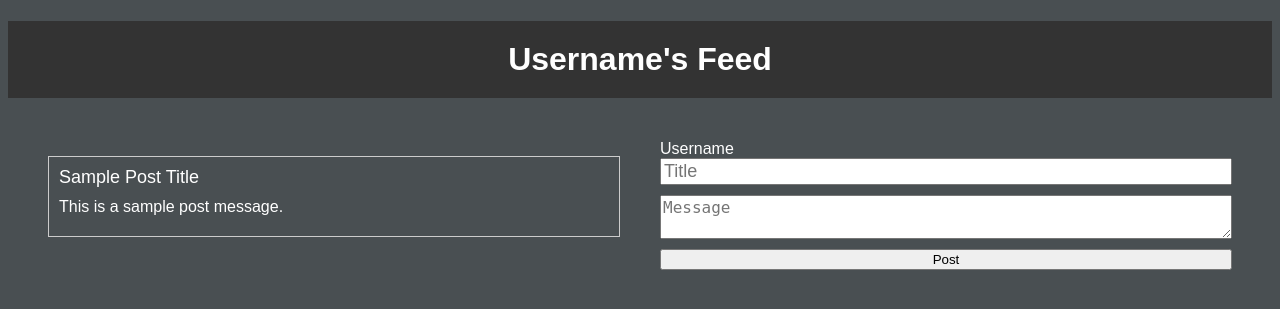
After one commit to junyanchen123/312, a Flask app: page /posts.html in a window 1280 px wide. The commit adds this page. Shown: the top 309 px of the page. Run offline with Flask 2, Linux system fonts and the light colour scheme; data that the repository does not hold is empty.

Commit message:
rewrote frontend, added comments for readability -christian

```diff
--- a/hello_flask/app.py
+++ b/hello_flask/app.py
@@ -1,86 +1,86 @@
 import html
+import hashlib
+import bcrypt
 import json
-
-from flask import Flask, make_response, request, session, render_template, redirect
+from flask import Flask, make_response, request, redirect
 from pymongo import MongoClient
-import bcrypt
-import uuid
+from uuid import uuid4
 
 mongo_client = MongoClient("mongo")
-db = mongo_client["cse312"]  # database
+db = mongo_client["cse312"]                                 #database
 
-security_collection = db["security"]  # collection in the database for usernames/passwords?
-token_collection = db["token"]  # collection in the database for ???
-post_collection = db["post"]  #
+security_collection = db["security"]                        #collection in the database for usernames/salts/password hashes/auth hashes
+post_collection = db["post"]                                #collection in the database for posts
 
-app = Flask(__name__)  # initialise the applicaton
-app.secret_key = "super secret key"
+app = Flask(__name__)                                       #initialise the applicaton
 
+#security_collection.delete_many({})                        #REMOVE THIS LINE
 
 @app.route("/")
 def home():
-    htmlCodeStream = open("templates/index.html", "rb")
+    htmlCodeStream = open("templates/index.html", "rb").read()                  #reads index.html as bytes
+    r = make_response(htmlCodeStream.decode())                                  #makes response to serve index.html
+    r.headers.set("X-Content-Type-Options", "nosniff")                          #sets nosniff header
+    return r
 
-    bodystring: bytes = htmlCodeStream.read()
+@app.route("/login.html")
+def logger():
+    loginPage = open("templates/login.html","rb").read()
+    response = make_response(loginPage)
+    response.headers.set("X-Content-Type-Options","nosniff")
+    response.headers.set("Content-Type","text/html")
+    return response
 
-    htmlCodeStream.close()
-
-    r = make_response(bodystring.decode())
-
-    r.headers.set("X-Content-Type-Options", "nosniff")
-
-    all_posts = list(post_collection.find({}))  # get post from db send to the home page
-
-    return render_template('index.html', username=session.get('username'), posts=all_posts)
-
-
-@app.route("/static/style.css")
-def home2():
-    cssCodeStream = open("static/style.css", "rb")
-
-    bodystring: bytes = cssCodeStream.read()
-
-    cssCodeStream.close()
-
-    r = make_response(bodystring.decode())
-
+@app.route("/index.css")
+def indexCsser():
+    cssCodeStream = open("templates/index.css", "rb").read()
+    r = make_response(cssCodeStream.decode())
     r.headers.set("X-Content-Type-Options", "nosniff")
     r.headers.set("Content-Type", "text/css")
-
     return r
 
+@app.route("/posts.html")
+def posterhtml():
+    posterer = open("templates/posts.html","rb").read()
+    response = make_response(posterer)
+    response.headers.set("Content-Type","text/html")
+    response.headers.set("X-Content-Type-Options","nosniff")
+    return response
 
-@app.route("/static/functions.js")
-def home3():
-    jsCodeStream = open("static/functions.js", "rb")
+@app.route("/posts.css")
+def posterthingy():
+    posterer = open("templates/posts.css","rb").read()
+    response = make_response(posterer)
+    response.headers.set("Content-Type","text/css")
+    response.headers.set("X-Content-Type-Options","nosniff")
+    return response
 
-    bodystring: bytes = jsCodeStream.read()
+@app.route("/finduser")
+def userLocator():
+    auth = request.cookies.get('auth')
+    hashAuth = hashSlingingSlasher(auth)
+    record = security_collection.find_one({"hashed authentication token":hashAuth})
+    username = record["username"]
+    response = make_response(username)
+    response.headers.set("X-Content-Type-Options","nosniff")
+    response.headers.set("Content-Type","text/plain")
+    return response
 
-    jsCodeStream.close()
-
-    r = make_response(bodystring.decode())
-
-    r.headers.set("X-Content-Type-Options", "nosniff")
-    r.headers.set("Content-Type", "text/javascript")
-
-    return r
-
+@app.route("/functions.js")
+def jsFunctions():
+    jsCodeStream = open("static/functions.js", "rb").read()
+    response = make_response(jsCodeStream)
+    response.headers.set("X-Content-Type-Options", "nosniff")
+    response.headers.set("Content-Type", "text/javascript")
+    return response
 
 @app.route("/static/about-us.jpg")
 def home4():
-    imageCodeStream = open("static/about-us.jpg", "rb")
-
-    bodystring: bytes = imageCodeStream.read()
-
-    imageCodeStream.close()
-
-    r = make_response(bodystring)
-
+    imageCodeStream = open("static/about-us.jpg", "rb").read()
+    r = make_response(imageCodeStream)
     r.headers.set("X-Content-Type-Options", "nosniff")
     r.headers.set("Content-Type", "image/jpg")
-
     return r
-
 
 @app.route("/visit-counter")
 def cookie():
@@ -101,28 +101,66 @@ def cookie():
 
     return response
 
+@app.route("/register", methods=['POST'])
+def register():
+    username = html.escape(str(request.form.get('reg_username')))                           #working, gets username from request
+    bPass = str(request.form.get('reg_password')).encode()                                  #password from request in bytes
+    salt = bcrypt.gensalt()                                                                 #salt used to hash password (we need this later)
+    hashPass = bcrypt.hashpw(bPass,salt)                                                    #salted and hashed password
+
+    registeredUsers = list(security_collection.find({'username':username}))                 #looks for the username in the database, needs to be converted to list to use
+    if len(registeredUsers) != 0:                                                           #this list is always len 1, the only element is one dictionary containing each user record
+        return redirect("/",301)                                                            #username is not available
+    else:
+        security_collection.insert_one({"username":username,"salt":salt,"hpw":hashPass})    #username is unique so it is inserted into the database
+        return redirect("/login.html",301)                                                  #username is available
+
+@app.route("/login", methods=['POST'])
+def login():
+    username = html.escape(str(request.form.get('log_username')))                           #gets username from the username textbox
+    password = str(request.form.get('log_password')).encode()                               #gets password from the password textbox
+    userRecord = list(security_collection.find({"username":username}))                      #looks up the username in the database and gets the unique user data
+    #^converts the user record into a list with ONE dictionary containing all of the user information
+    #referencing the user info will always need to be userRecord[0], this list will never be greater than size 1
+
+    if len(userRecord) != 0:
+        userInfo = userRecord[0]                                        #used to simplify notation, user information is always in index 0
+        salt = userInfo["salt"]                                         #gets salt from the database record
+        realHash = userInfo["hpw"]                                      #gets the sha256 hash of the user's password from the database record
+        passHash = bcrypt.hashpw(password,salt)                         #gets the sha256 hash of the ENTERED password from the textbox
+        if passHash == realHash:                                        #user is logged in if both hashes match
+            token = str(uuid4())                                        #generate a random token using uuid4
+            tokenHash = hashSlingingSlasher(token)                      #hash this token for the database
+            security_collection.update_one({"username":username,"salt":salt,"hash":realHash},{"$set":{"hashed authentication token":tokenHash}},True) #updates database to include authenticated token hash in the record
+            response = make_response(redirect('/posts.html',301))       #generates response that will redirect to the posts page
+            response.set_cookie("auth",token,3600,httponly=True)        #sets authentication token as a cookie
+            return response
+        else:
+            return redirect("/login.html",301)                          #incorrect password
+    else:
+        return redirect("/login.html",301)                              #username not found
 
 @app.route("/get_posts", methods=['GET'])
-def get_posts():
+def get_posts():                                #UNTESTED (pulled from most recent push)
     posts = list(post_collection.find({}))
     for post in posts:
         post["_id"] = str(post["_id"])
     return json.dumps(posts)
 
 
-@app.route("/add_post", methods=['POST'])
+@app.route("/add_post", methods=['POST'])       #UNTESTED (pulled from most recent push)
 def addPost():
-    token_str = request.cookies.get('token')
-    # token store in cookie is String, change it to int(in db is int)
+    token_str = request.cookies.get('auth')     #token is a now a string in the database
     try:
-        token = int(token_str)
+        token = str(token_str)                  #should already be str, if None it will fail
     except TypeError:  # if None no user log in
-        response = make_response("No user login", 400)
+        response = make_response("No user login", 401)
         response.headers.set("X-Content-Type-Options", "nosniff")
         response.headers.set("Content-Type", "text/plain")
         return response
 
-    userData = token_collection.find_one({"token": token})
+    userData = security_collection.find_one({"hashed authentication token": token})
+    print(userData)
     if not userData:
         response = make_response("Invalid token", 401)  # un-auth
         response.headers.set("X-Content-Type-Options", "nosniff")
@@ -130,15 +168,16 @@ def addPost():
         return response
 
     username = userData.get('username')
-
-    title = request.form.get('post_title')
-    description = request.form.get('post_description')
-
+    print(username)
+    title = request.form.get('title')
+    print(title)
+    message = request.form.get('message')
+    print(message)
     post_collection.insert_one({
         "title": html.escape(title),
-        "description": html.escape(description),
+        "message": html.escape(message),
         "username": html.escape(username),
-        "mesID": str(uuid.uuid4())
+        "mesID": str(uuid4())
     })
 
     response = make_response("Post Success")
@@ -146,89 +185,11 @@ def addPost():
     response.headers.set("Content-Type", "text/plain")
     return response
 
-
-@app.route("/register", methods=['POST'])
-def register():
-    username = html.escape(str(request.form.get('reg_username')))
-    bPass = str(request.form.get('reg_password')).encode()
-    salt = bcrypt.gensalt()
-    hashPass = bcrypt.hashpw(bPass, salt)
-
-    uniqueUser = True
-
-    for x in security_collection.find():
-        databaseUser = x["username"]
-        if databaseUser == username:
-            uniqueUser = False
-
-    if (not uniqueUser):
-        bodystring = "Invalid register. Must be unique"
-
-        response = make_response(bodystring)
-
-        response.headers.set("X-Content-Type-Options", "nosniff")
-        response.headers.set("Content-Type", "text/plain")
-        return response
-    if (uniqueUser):
-        security_collection.insert_one({"username": username, "salt": salt, "hpw": hashPass})
-        bodystring = username + " has been registered"
-
-        response = make_response(bodystring)
-
-        response.headers.set("X-Content-Type-Options", "nosniff")
-        response.headers.set("Content-Type", "text/plain")
-
-        return response
-
-
-@app.route("/login", methods=['POST'])
-def login():
-    # i did str on the request form data since I dont know what type original data is. Probably JSON
-    username = html.escape(str(request.form.get('log_username')))
-
-    userornah = False  # false if not user. True if user.
-
-    password = str(request.form.get('log_password'))  # un-hashed/salted password
-
-    passwordInBytes = password.encode('utf-8')
-
-    for x in security_collection.find():
-        databaseUsername = x["username"]
-
-        databasePassword = x["hpw"]
-
-        databaseSalt = x["salt"]
-        if (username == databaseUsername and bcrypt.hashpw(passwordInBytes, databaseSalt) == databasePassword):
-            userornah = True
-
-    if userornah:
-        # set the token and put it in the token_collection part of the DB
-
-        randomTokenString = bcrypt.gensalt()  # just a random string
-        randomHashedTokenString = hash(randomTokenString)
-        token_collection.insert_one({"username": (html.escape(username)), "token": randomHashedTokenString})
-
-        bodystring = username + " has been logged in"
-
-        response = make_response(bodystring)
-
-        response.headers.set("X-Content-Type-Options", "nosniff")
-        response.headers.set("Content-Type", "text/plain")
-        response.set_cookie("token", str(randomHashedTokenString), max_age=3600, httponly=True)
-        return response
-
-
-    else:
-        # Invalid login. Just let them know, no token here.
-        bodystring = "Invalid login. Try again"
-
-        response = make_response(bodystring)
-
-        response.headers.set("X-Content-Type-Options", "nosniff")
-        response.headers.set("Content-Type", "text/plain")
-
-        return response
-
+def hashSlingingSlasher(token):                                                 #wrapper for hashlib256
+    object256 = hashlib.sha256()
+    object256.update(token.encode())
+    tokenHash = object256.digest()
+    return(tokenHash)
 
 if __name__ == '__main__':
     app.run(debug=True, host="0.0.0.0", port=8080)  # any time files change automatically refresh
--- a/hello_flask/static/functions.js
+++ b/hello_flask/static/functions.js
@@ -1,11 +1,21 @@
-function welcome() {
-    document.getElementById("paragraph").innerHTML += "<br/>This text was added by JavaScript 😀"
+//rewrote frontend
 
-    updatePosts();
-    setInterval(updatePosts, 2000);
+function user(){                                                    //gets the username for the frontend display
+    const request = new XMLHttpRequest();                           //generates an XMLHttpRequest for later use
+    request.onreadystatechange = function() {
+        if(this.readyState === 4 && this.status === 200){           //when a 200 response is received resume here
+            var username = this.response;                           //gets username from python response
+            var uPostField = document.getElementById("username");   //gets the post field that normally would say "username"
+            var uHead = document.getElementById("uHeader");         //gets the post field that normally would say "username's Feed"
+            uHead.innerHTML = (username + "'s Feed");               //updates username frontend
+            uPostField.innerHTML = username;                        //updates username frontend
+        }
+    }
+    request.open("GET","/finduser");
+    request.send();
 }
 
-function updatePosts() {  // update post every 2 sec
+function updatePosts() {  //TODO adapt this function for new frontend
     const request = new XMLHttpRequest();
     request.onreadystatechange = function() {
         if (request.readyState === 4 && request.status === 200) {
@@ -26,3 +36,25 @@ function updatePosts() {  // update post every 2 sec
     request.open("GET", "/get_posts");
     request.send();
 }
+
+function post(){                    //christian is working on this
+    const titleTextBox = document.getElementById("titleBox");       //gets title of posts from the frontend
+    const title = titleTextBox.value;                               //actual text from the title box in frontend
+    const messageTextBox = document.getElementById("messageBox");   //gets message from post from the frontend
+    const message = messageTextBox.value;                           //actual text from the message box
+    titleTextBox.value = "";                                        //resets the frontend to show a blank title box
+    messageTextBox.value = "";                                      //resets the frontend to show a blank message box
+    const request = new XMLHttpRequest();                           //generates an XMLHttpRequest for later use
+    request.onreadystatechange = function(){                        //when a 200 response is received, resumes functino here
+        console.log(this.response)                                  //placeholder for now
+    }
+    const postInfo = {"title":title,"message":message};             //creates a dictionary to hold the title and message from the frontend
+    request.open("POST","/add_post");                               //prepares request to send to python
+    request.send(JSON.stringify(postInfo));                         //sends jsonified dictionary with post content to python
+}
+
+function post_init(){//this function is loaded when the body of posts.html is loaded
+    user();
+    updatePosts();
+    setInterval(updatePosts,2000);//constantly gets posts
+}
--- /dev/null
+++ b/hello_flask/templates/posts.css
@@ -0,0 +1,67 @@
+body {
+    font-family: Arial, sans-serif;
+    background-color: rgb(73, 79, 82);
+    color: white;
+}
+
+h1 {
+    text-align: center;
+    padding: 20px;
+    background-color: #333; /* Adjust the background color as needed */
+}
+
+.container {
+    display: flex;
+    justify-content: space-between;
+    margin: 20px;
+}
+
+.left-side {
+    width: 50%;
+    padding: 20px;
+}
+
+.right-side {
+    width: 50%;
+    padding: 20px;
+}
+
+.username {
+    font-size: 20px;
+    font-weight: bold;
+}
+
+.post-form {
+    display: flex;
+    flex-direction: column;
+}
+
+.post-title {
+    font-size: 18px;
+    margin-bottom: 10px;
+}
+
+.post-message {
+    font-size: 16px;
+    margin-bottom: 10px;
+}
+
+.post-button {
+    width: 100px;
+    background-color: #007BFF;
+    color: #fff;
+    border: none;
+    padding: 10px;
+    cursor: pointer;
+}
+
+.post-list {
+    list-style: none;
+    padding: 0;
+}
+
+.post-item {
+    border: 1px solid #ccc;
+    padding: 10px;
+    margin-bottom: 10px;
+}
--- /dev/null
+++ b/hello_flask/templates/posts.html
@@ -0,0 +1,31 @@
+<!DOCTYPE html>
+<html>
+<head>
+    <title>Silicon Sages</title>
+    <link rel="stylesheet" type="text/css" href="posts.css"/>
+</head>
+<body onload="post_init();">
+    <h1 id="uHeader">Username's Feed</h1>
+    <div class="container">
+        <div class="left-side">
+            <ul class="post-list">
+                <!-- Posted messages will appear here -->
+                <li class="post-item">
+                    <div class="post-title">Sample Post Title</div>
+                    <div class="post-message">This is a sample post message.</div>
+                </li>
+            </ul>
+        </div>
+        <div class="right-side">
+            <div id="username">Username</div>
+            <div class="post-form">
+                <input type="text" class="post-title" id="titleBox" placeholder="Title">
+                <textarea class="post-message" id="messageBox" placeholder="Message"></textarea>
+                <button onclick="post();">Post</button>
+            </div>
+        </div>
+    </div>
+
+<script src="/static/functions.js"></script>
+</body>
+</html>
```
Also changed, not shown: hello_flask/templates/index.css (added, +29 -0 lines), hello_flask/templates/index.html (+9 -50 lines), hello_flask/templates/login.html (+34 -6 lines).
